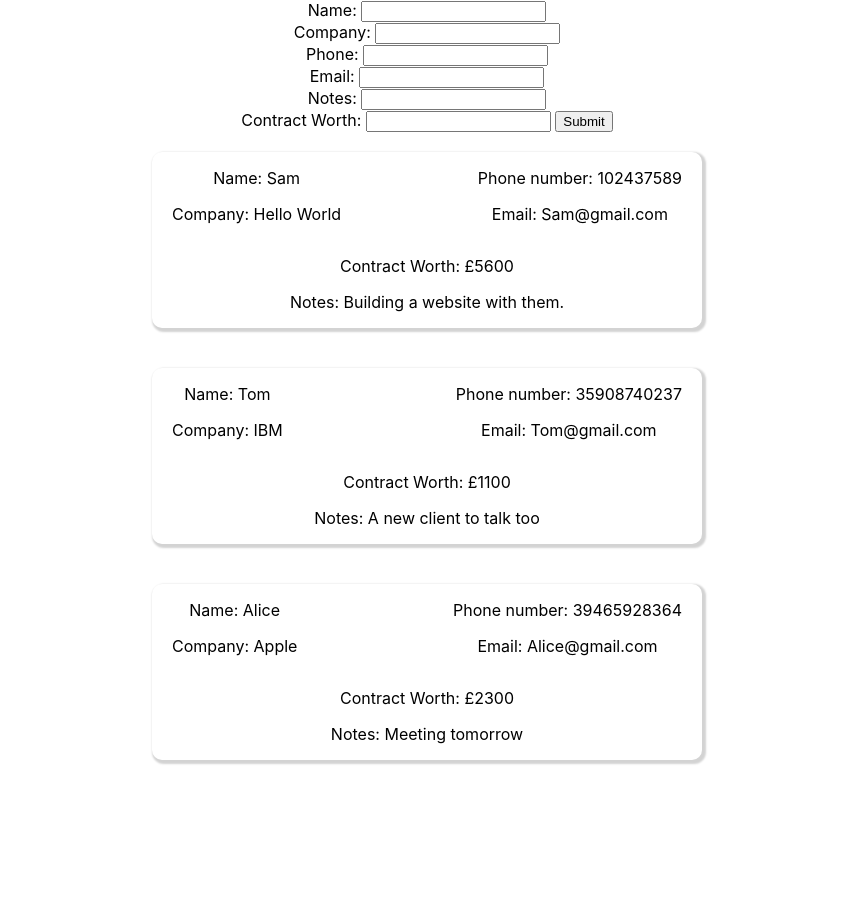
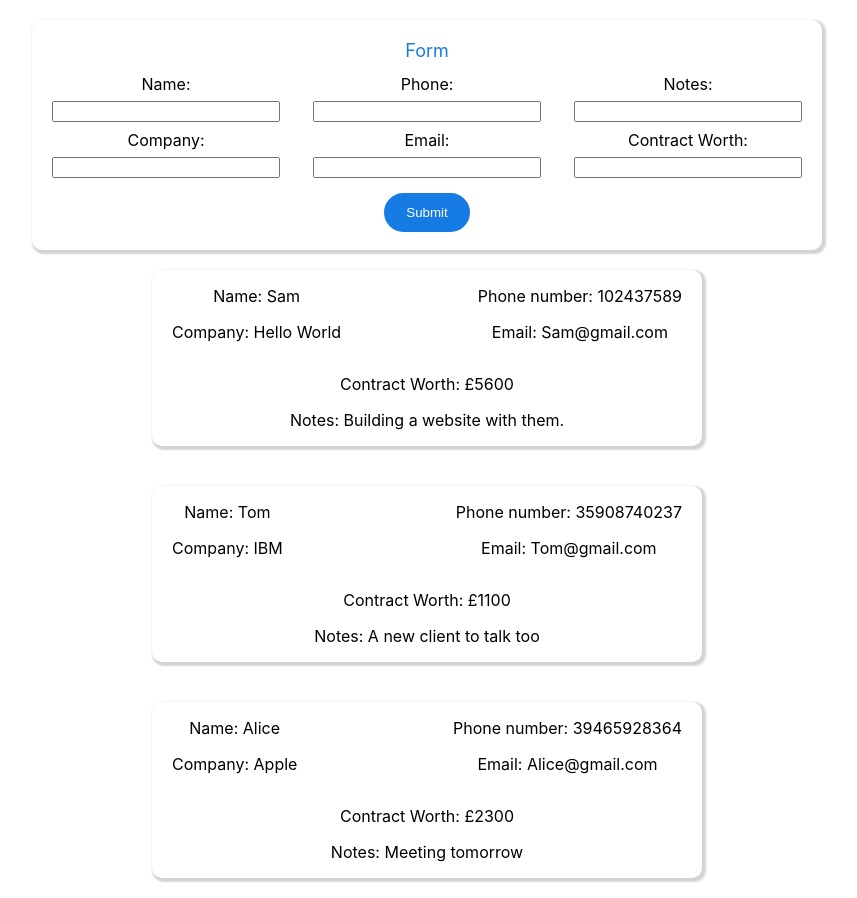
Before and after one commit to eds-101/web3CRM, a React (Create React App) app in the folder web3crm-frontend/: page / in a window 1280 px wide. Shown: the whole page, without its empty margins (213-1070 px from the left). Before the commit the page ends 800 px from the top, so only its background shows below. Built offline with nearby package versions, Linux system fonts and the light colour scheme.

Commit message:
Adding style to the form

```diff
--- a/web3crm-frontend/src/components/AddContact/AddContact.css
+++ b/web3crm-frontend/src/components/AddContact/AddContact.css
@@ -0,0 +1,55 @@
+.formContaner{
+    width: 100%;
+    display: flex;
+    justify-content: center;
+    align-items: center;
+}
+
+.formHeader{
+    color: rgb(22, 124, 227);
+    font-size: 18px;
+}
+
+.form{
+    box-shadow: 2px 2px 2px 2px lightgray;
+    border-radius: 10px;
+    padding: 20px;
+    height: 190px;
+    margin-top: 20px;
+}
+
+.form p{
+    margin: 0px;
+    padding: 0px;
+}
+
+.formCon{
+    width: 750px;
+    display: flex;
+    justify-content: space-between;
+    flex-direction: row;
+    margin: 10px 0px;
+}
+
+.form-item{
+    display: flex;
+    flex-direction: column;
+}
+
+.form-item label{
+    margin: 2.5px 0px;
+}
+
+.form-item input{
+    margin: 5px 0px;
+    width: 220px;
+}
+
+.submit{
+    background-color: white;
+    padding: 10px 20px;
+    border-radius: 20px;
+    background-color: rgb(22, 124, 227);
+    border: solid 2px rgb(22, 124, 227);
+    color: white;
+}
--- a/web3crm-frontend/src/components/AddContact/AddContact.js
+++ b/web3crm-frontend/src/components/AddContact/AddContact.js
@@ -1,32 +1,74 @@
+import './AddContact.css'
+
+import React from 'react'
+
+import {useState} from 'react'
+
 function AddContact(props) {
+
+    const [Name, setName] = useState()
+    const [Email, setEmail] = useState()
+    const [PhoneNumber, setphoneNumber] = useState()
+    const [Company, setCompany] = useState()
+    const [Notes, setNotes] = useState()
+    const [ContractWorth, setContractWorth] = useState()
+
+    function getName(event){  setName(event.target.value) }
+    function getCompany(event) { setCompany(event.target.value) }
+    function getPhoneNumber(event) { setphoneNumber(event.target.value) }
+    function getEmail(event){ setEmail(event.target.value)}
+    function getNotes(event){ setNotes(event.target.value)}
+    function getContractWorth(event) {setContractWorth(event.target.value)}
+
+
 
     function handleSubmit(e) {
         e.preventDefault()
-        const newContact = {
-          'name': e.target[0].value,
-          'company': e.target[1].value,
-          'phone': e.target[2].value,
-          'email': e.target[3].value,
-          'notes': e.target[4].value,
-          'contractWorth': e.target[5].value
-        }
-        console.log(newContact)
+        const newContact = { 'name': e.target[0].value, 'company': e.target[1].value, 'phone': e.target[2].value,
+          'email': e.target[3].value, 'notes': e.target[4].value,'contractWorth': e.target[5].value }
         props.onFetchData(newContact)
+
+        setName('')
+        setEmail('')
+        setNotes('')
+        setphoneNumber('')
+        setCompany('')
+        setContractWorth('')
+
       }
 
 
 
     return(
-        <form onSubmit={handleSubmit}>
-        <label> Name: <input type="text" name="name" /> </label> <br />
-        <label> Company: <input type="text" name="name" /> </label> <br />
-        <label> Phone: <input type="text" name="name" /> </label> <br />
-        <label> Email: <input type="text" name="name" /> </label> <br />
-        <label> Notes: <input type="text" name="name" /> </label> <br />
-        <label> Contract Worth: <input type="text" name="name" /> </label>
-        <input type="submit" value="Submit" />
-      </form>
+      <div className="formContaner">
+         <form onSubmit={handleSubmit} className="form">
+         <p className='formHeader'>Form</p>
+            <div className='formCon'>
 
+         <div className='form-item'>
+          <label> Name: </label>
+          <input type="text" name="name" onChange={getName} value={Name}/>
+          <label> Company: </label>
+          <input type="text" name="comapny" onChange={getCompany} value={Company}/>
+         </div>
+
+          <div className='form-item'>
+          <label> Phone:</label>
+          <input type="text" name="phone" onChange={getPhoneNumber} value={PhoneNumber}/>
+          <label> Email: </label>
+          <input type="text"  name="email" onChange={getEmail} value={Email}/>
+          </div>
+
+          <div className='form-item'>
+            <label> Notes: </label>
+            <input type="text" name="notes" onChange={getNotes} value={Notes}/>
+            <label> Contract Worth: </label>
+            <input type="text"  name="ContractWorth" onChange={getContractWorth} value={ContractWorth}/>
+          </div>
+          </div>
+            <input type="submit" value="Submit" className='submit'/>
+        </form>
+      </div>
     )
 
 }
```
